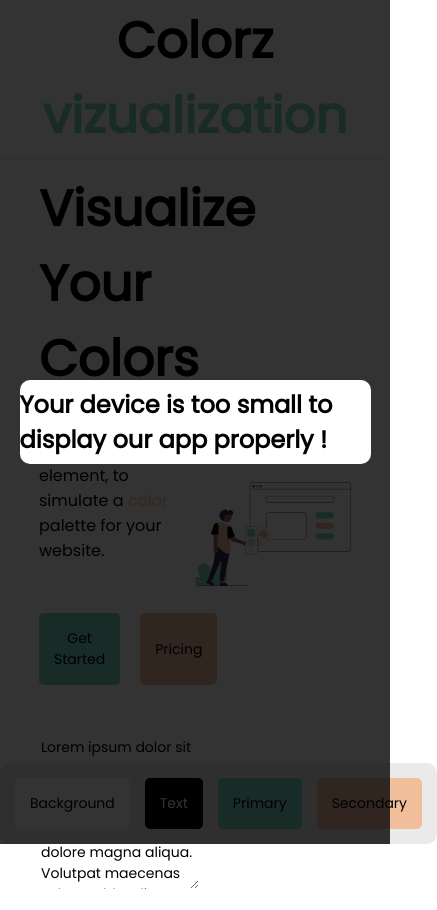
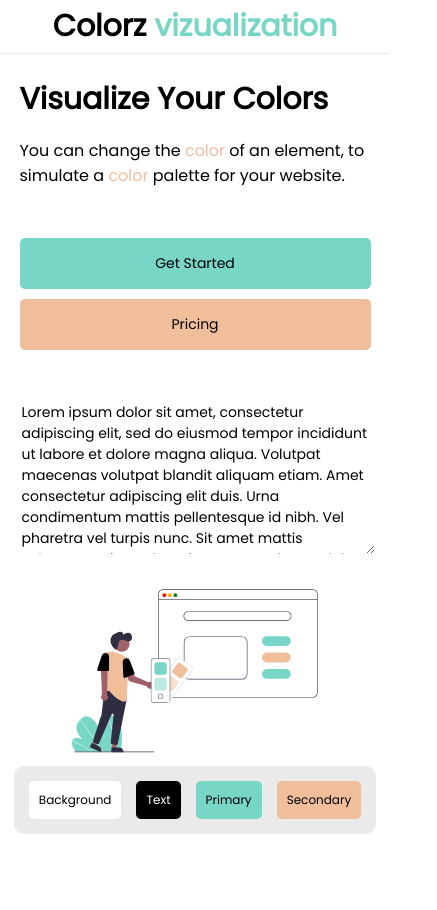
Before and after one commit to ValentinDft/colorz-vizualization, a Next.js app: page / in a window 390 px wide. Shown: the whole page, 437 px wide, since content can reach past the window. After the commit the page ends 844 px from the top, so only its background shows below. Built offline with nearby package versions, Linux system fonts and the light colour scheme.

Commit message:
responsive mobile

```diff
--- a/src/app/_components/ImageIllustration/ImageIllustration.tsx
+++ b/src/app/_components/ImageIllustration/ImageIllustration.tsx
@@ -1,8 +1,7 @@
 import { useColorStore } from '@/utils/store';
 
 const ImageIllustration = () => {
-  const { backgroundColor, textColor, primaryColor, secondaryColor } =
-    useColorStore();
+  const { textColor, primaryColor, secondaryColor } = useColorStore();
   return (
     <svg
       xmlns='http://www.w3.org/2000/svg'
--- a/src/app/_components/Main/Main.tsx
+++ b/src/app/_components/Main/Main.tsx
@@ -3,14 +3,11 @@ import { useColorStore, useTextStore } from '@/utils/store';
 import BottomBar from '../../../components/BottomBar/BottomBar';
 import Button from '@/components/Button/Button';
 import styles from './main.module.scss';
-import { useWindowSize } from '@/utils/useWindowSize';
-import OverlayMobile from '@/components/OverlayMobile/OverlayMobile';
 import ImageIllustration from '../ImageIllustration/ImageIllustration';
 
 const Main = () => {
   const { backgroundColor, textColor, primaryColor, secondaryColor } =
     useColorStore();
-  const onMobileDevice = useWindowSize(768);
   const { text, changeText } = useTextStore();
 
   return (
@@ -43,7 +40,6 @@ const Main = () => {
       </div>
 
       <BottomBar />
-      {onMobileDevice && <OverlayMobile />}
     </main>
   );
 };
--- a/src/app/_components/Main/main.module.scss
+++ b/src/app/_components/Main/main.module.scss
@@ -1,6 +1,6 @@
 .container {
   padding: 0 10%;
-  height: calc(100vh - 93px);
+  height: calc(100vh - 115px);
   display: flex;
   justify-content: space-between;
   align-items: center;
@@ -30,3 +30,26 @@
     background-color: transparent;
   }
 }
+
+@media screen and (max-width: 768px) {
+  .container {
+    flex-direction: column;
+    padding: 6% 5%;
+    height: auto;
+    &-actions {
+      flex-direction: column;
+      gap: 10px;
+    }
+    .left-panel {
+      width: 100%;
+    }
+    .right-panel {
+      margin-top: 8%;
+      width: 70%;
+      height: 60%;
+      display: flex;
+      justify-content: center;
+      margin-bottom: 15%;
+    }
+  }
+}
--- a/src/app/globals.scss
+++ b/src/app/globals.scss
@@ -31,3 +31,9 @@ h1 {
     height: 15px !important;
   }
 }
+
+@media screen and (max-width: 500px) {
+  h1 {
+    font-size: 30px;
+  }
+}
--- a/src/components/BottomBar/bottom-bar.module.scss
+++ b/src/components/BottomBar/bottom-bar.module.scss
@@ -3,7 +3,7 @@
   padding: 15px;
   border-radius: 10px;
   position: absolute;
-  bottom: 0;
+  bottom: 10px;
   margin-left: auto;
   margin-right: auto;
   left: 0;
@@ -11,10 +11,5 @@
   width: fit-content;
   display: flex;
   gap: 15px;
-
-  .vertical-divider {
-    width: 1px;
-    background-color: #000;
-    margin: 0 10px;
-  }
+  position: fixed;
 }
--- a/src/components/ButtonColor/button-color.module.scss
+++ b/src/components/ButtonColor/button-color.module.scss
@@ -12,3 +12,10 @@
   bottom: -80px;
   transform: translate(-50%, -50%);
 }
+
+@media screen and (max-width: 500px) {
+  .button {
+    padding: 10px;
+    font-size: 12px;
+  }
+}
--- a/src/components/OverlayMobile/OverlayMobile.tsx
+++ b/src/components/OverlayMobile/OverlayMobile.tsx
@@ -4,7 +4,7 @@ const OverlayMobile = () => {
   return (
     <div className={styles['overlay-mobile']}>
       <div className={styles['card']}>
-        <h2>Your device is too small to display our app properly !</h2>
+        <h2>The mobile version is in comming !</h2>
       </div>
     </div>
   );
--- a/src/components/OverlayMobile/overlay-mobile.module.scss
+++ b/src/components/OverlayMobile/overlay-mobile.module.scss
@@ -13,11 +13,16 @@
 
   .card {
     background-color: white;
-    width: 90%;
+    width: 80%;
     height: 10%;
     display: flex;
     justify-content: center;
     align-items: center;
     border-radius: 10px;
+    padding: 10px;
+
+    h2 {
+      font-size: 18px;
+    }
   }
 }
```
